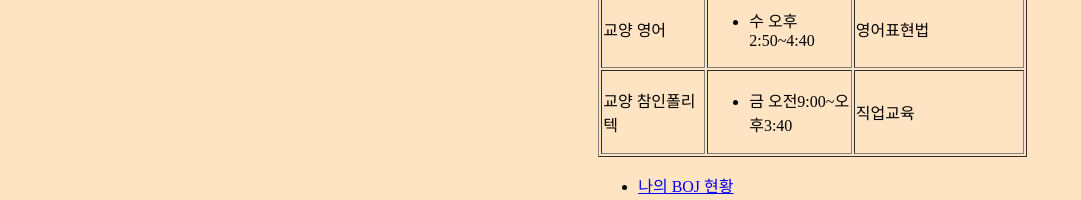
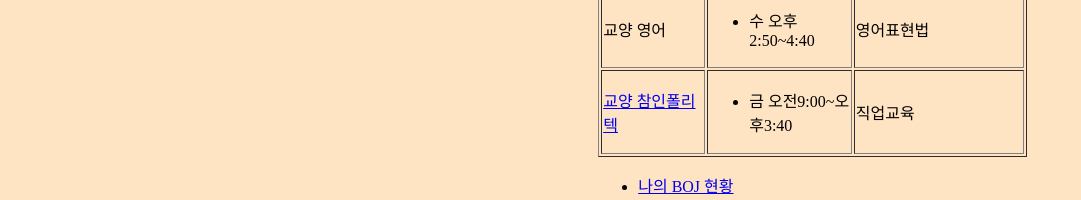
Before and after one commit to JungYoonWu/ch830ok.github.io, a plain HTML site: page index.html in a window 1280 px wide. Shown: the part 1161-1361 px from the top of the page, without its empty margins (0-1081 px from the left). Drawn offline with Linux system fonts and the light colour scheme.

Commit message:
Update index.html

```diff
--- a/index.html
+++ b/index.html
@@ -152,7 +152,7 @@
                     <td>영어표현법</td>
                 </tr>
                 <tr>
-                    <td>교양 참인폴리텍</td>
+                    <td><a href="https://0joong.github.io/">교양 참인폴리텍</a></td>
                     <td>
                         <ul>
                             <li>금 오전9:00~오후3:40</li>
```
